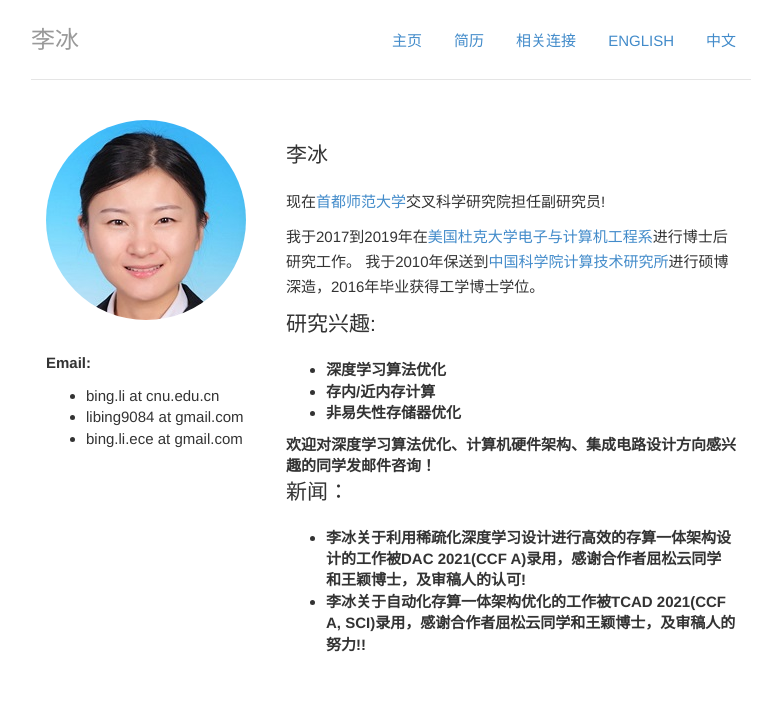
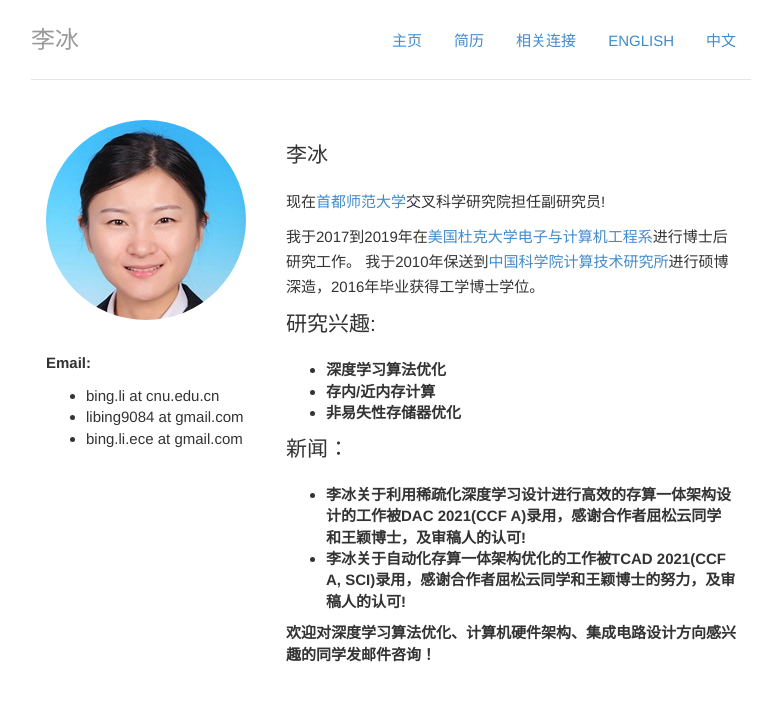
Before and after one commit to libingict/libingict.github.io, a Jekyll site: the page built from index_cn.html, in a window 1280 px wide. Shown: the top 701 px of the page, without its empty margins (249-1016 px from the left). Built offline with Jekyll 4.4.1, drawn with Linux system fonts in a browser that asks for light colours.

Commit message:
Update index_cn.html

```diff
--- a/index_cn.html
+++ b/index_cn.html
@@ -57,14 +57,13 @@ cv: passive
       <li><strong>存内/近内存计算</li> </li>
       <li><strong>非易失性存储器优化</li>
     </ul>
-   <strong> 欢迎对深度学习算法优化、计算机硬件架构、集成电路设计方向感兴趣的同学发邮件咨询！</strong>
-
   <p class="lead", id="news">新闻：</p>
   <ul>
   <li>李冰关于利用稀疏化深度学习设计进行高效的存算一体架构设计的工作被DAC 2021(CCF A)录用，感谢合作者屈松云同学和王颖博士，及审稿人的认可!</li>
-  <li>李冰关于自动化存算一体架构优化的工作被TCAD 2021(CCF A, SCI)录用，感谢合作者屈松云同学和王颖博士，及审稿人的努力!!</li>
+  <li>李冰关于自动化存算一体架构优化的工作被TCAD 2021(CCF A, SCI)录用，感谢合作者屈松云同学和王颖博士的努力，及审稿人的认可!</li>
     </ul>
 
+ <strong> 欢迎对深度学习算法优化、计算机硬件架构、集成电路设计方向感兴趣的同学发邮件咨询！</strong>
   </div>
 
 </div><!-- /.blurb -->
```
